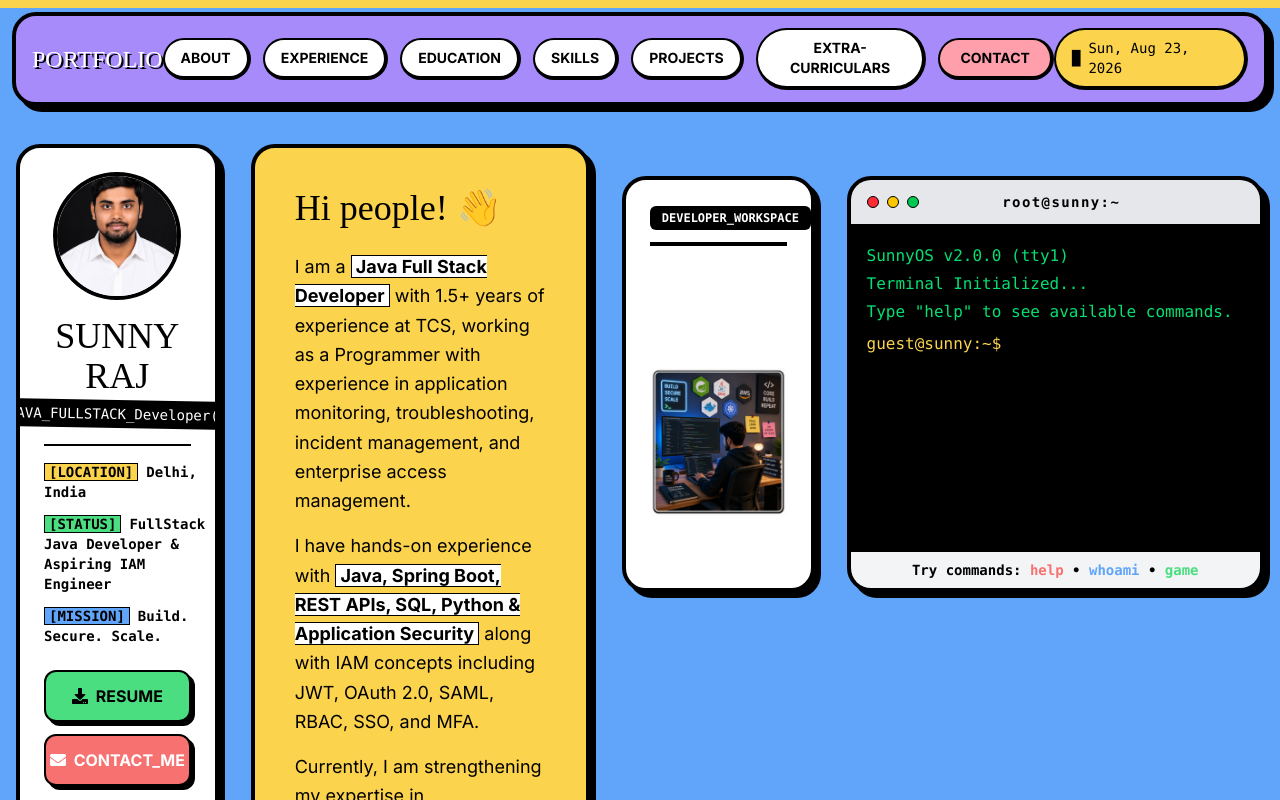
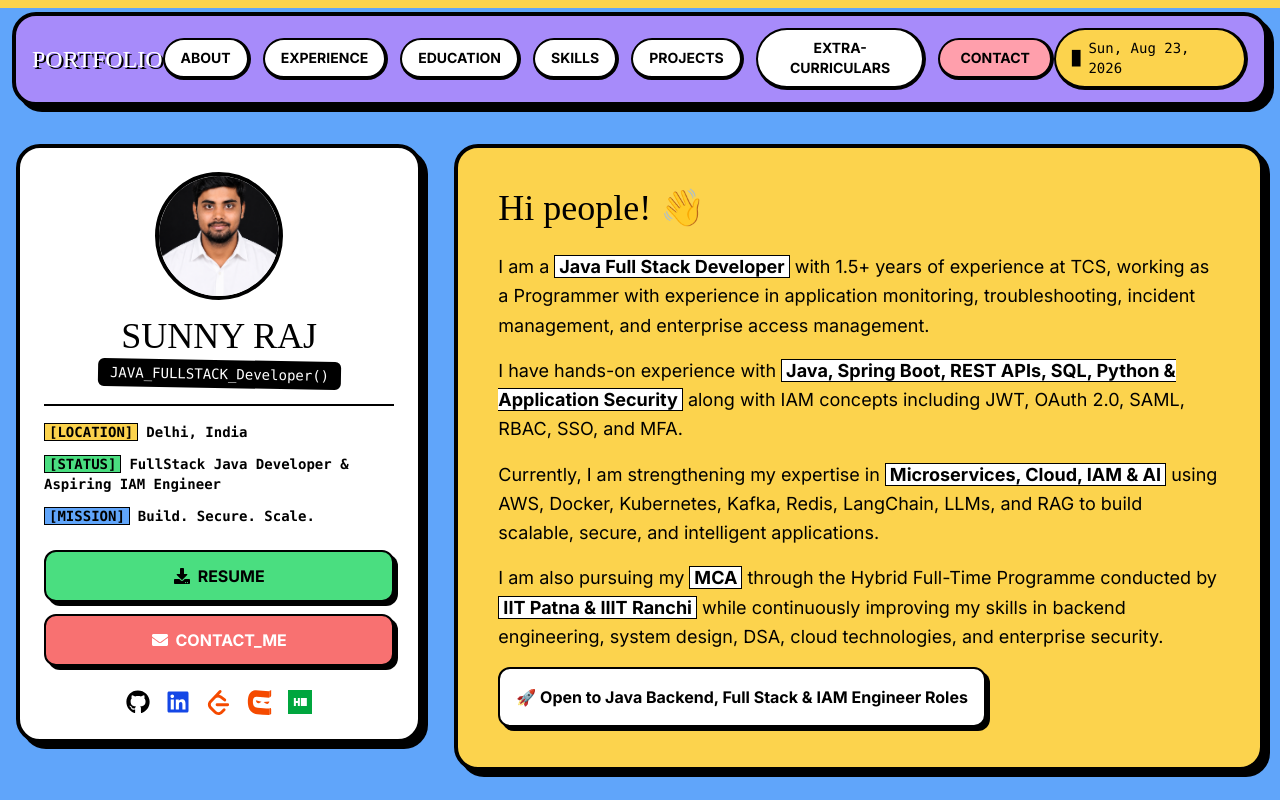
Before and after one commit to rajSunny5714/new-portfolio, a React (Vite) app: page / in a window 1280 px wide. Shown: the top 800 px of the page. Built offline with nearby package versions, Linux system fonts and the light colour scheme; the HTML template or start-up script is replaced by a standard one; a web font is replaced by a local one.

Commit message:
Refactor Hero component for improved layout and styling
Updated the Hero component layout and styling, including adjustments to padding and flex properties. Enhanced the overall structure for better responsiveness and visual appeal.

```diff
--- a/src/components/sections/Hero.tsx
+++ b/src/components/sections/Hero.tsx
@@ -18,7 +18,12 @@ const Hero = () => {
   const [isModalOpen, setIsModalOpen] = useState(false);
 
   return (
-    <section className="pt-4 pb-4 px-4 max-w-7xl mx-auto flex flex-col md:flex-row gap-8 items-start justify-center">
+    <section className="pt-4 pb-8 px-4 max-w-7xl mx-auto">
+
+      {/* ================= TOP HERO ================= */}
+      <div className="flex flex-col md:flex-row gap-8 items-start justify-center">
+
+        {/* PROFILE CARD */}
         <div className="w-full md:w-1/3 bg-white border-4 border-black rounded-3xl p-6 shadow-neo flex flex-col items-center text-center relative overflow-hidden">
 
           <div className="w-32 h-32 bg-custom-pink rounded-full border-4 border-black mb-4 flex items-center justify-center text-4xl overflow-hidden">
@@ -38,6 +43,7 @@ const Hero = () => {
           </div>
 
           <div className="w-full space-y-3 text-left font-bold text-sm font-mono border-t-2 border-black pt-4">
+
             <div>
               <span className="bg-custom-yellow px-1 border border-black mr-2">
                 [LOCATION]
@@ -58,9 +64,11 @@ const Hero = () => {
               </span>
               Build. Secure. Scale.
             </div>
+
           </div>
 
           <div className="w-full flex flex-col gap-3 mt-6">
+
             <a
               href="https://drive.google.com/file/d/1C7pbRhxxej6xauWCZ8NGLcvhB3te7mVX/view"
               download
@@ -78,9 +86,12 @@ const Hero = () => {
               <FaEnvelope />
               CONTACT_ME
             </button>
+
           </div>
 
+          {/* SOCIAL LINKS */}
           <div className="flex gap-4 mt-6 text-2xl">
+
             <a
               href="https://github.com/rajSunny5714"
               target="_blank"
@@ -130,14 +141,20 @@ const Hero = () => {
             >
               <SiHackerrank />
             </a>
-        </div>
+
           </div>
 
+        </div>
+
+
+        {/* ABOUT SECTION */}
         <div
           id="about"
           className="w-full md:w-2/3 flex flex-col gap-6"
         >
+
           <div className="bg-custom-yellow p-6 md:p-10 rounded-3xl border-4 border-black shadow-neo">
+
             <h2 className="text-4xl font-shrikhand mb-6">
               Hi people! 👋
             </h2>
@@ -177,12 +194,19 @@ const Hero = () => {
               </span>{' '}
               while continuously improving my skills in backend engineering, system design, DSA, cloud technologies, and enterprise security.
             </p>
+
             <div className="bg-white p-4 border-2 border-black rounded-xl inline-block font-bold shadow-neo-sm">
               🚀 Open to Java Backend, Full Stack & IAM Engineer Roles
             </div>
-        </div>
+
           </div>
 
+        </div>
+
+      </div>
+
+
+      {/* ================= BOTTOM SECTION ================= */}
       <div className="mt-8 grid grid-cols-1 lg:grid-cols-3 gap-8 items-stretch">
 
         {/* TERMINAL IMAGE */}
@@ -201,20 +225,24 @@ const Hero = () => {
               className="w-full max-w-md h-auto object-contain"
             />
           </div>
+
         </div>
+
 
         {/* MINI TERMINAL */}
         <div className="lg:col-span-2">
           <MiniTerminal />
         </div>
+
       </div>
+
 
       <ContactModal
         isOpen={isModalOpen}
         onClose={() => setIsModalOpen(false)}
       />
+
     </section>
-
   );
 };
 
```
Lines whose indentation alone changed are shown as unchanged.
